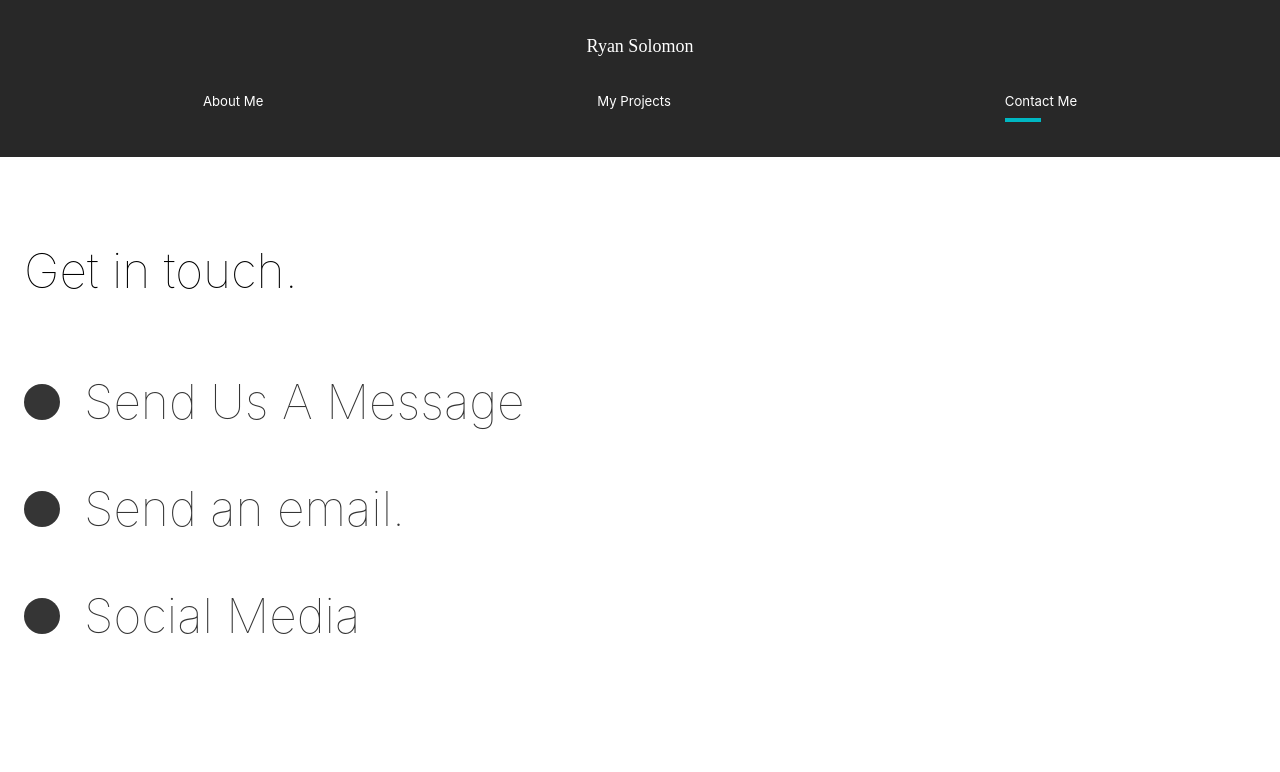
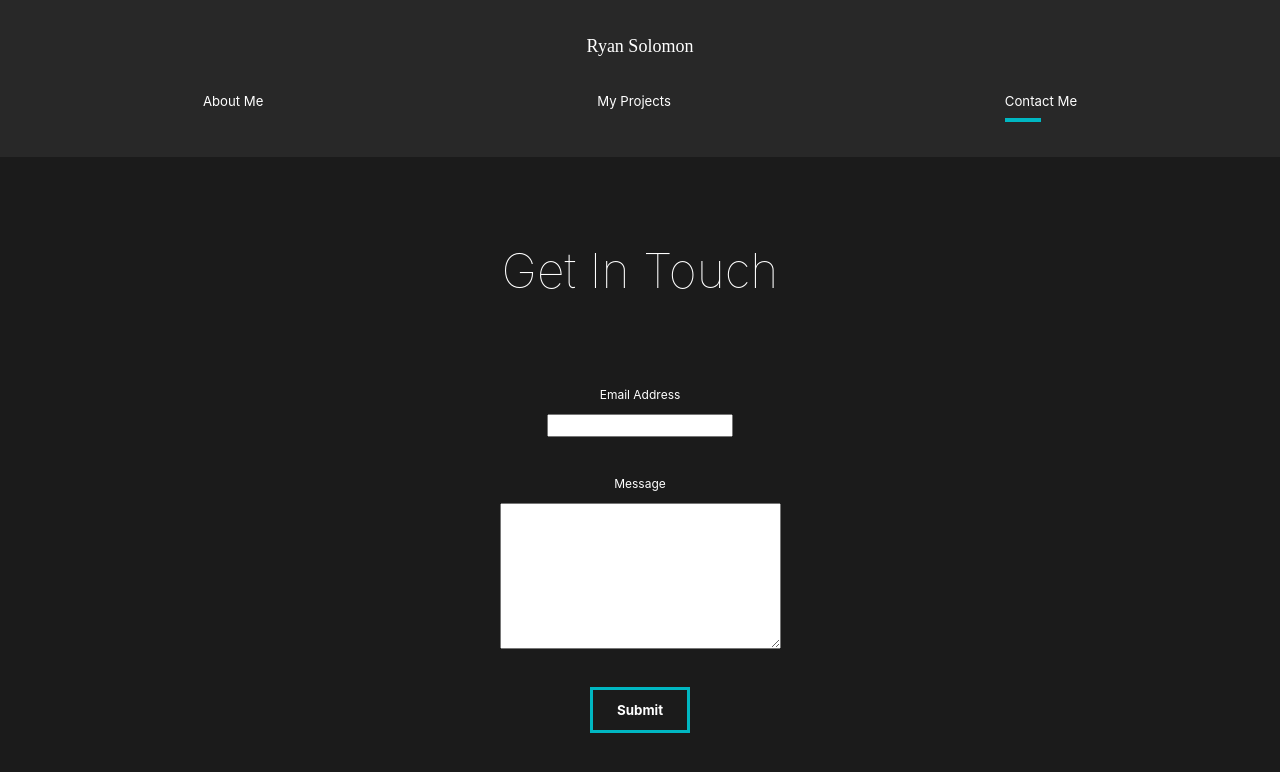
Before and after one commit to Ryan-Solomon/ryansolomon-io, a React (Create React App) app: page /contact in a window 1280 px wide. Shown: the top 772 px of the page. Built offline with nearby package versions, Linux system fonts and the light colour scheme; the HTML template or start-up script is replaced by a standard one.

Commit message:
add contact form

```diff
--- a/package.json
+++ b/package.json
@@ -3,6 +3,7 @@
   "version": "0.1.0",
   "private": true,
   "dependencies": {
+    "@formspree/react": "^2.2.3",
     "@testing-library/jest-dom": "^5.11.5",
     "@testing-library/react": "^11.1.1",
     "@testing-library/user-event": "^12.2.0",
--- /dev/null
+++ b/src/components/ContactForm.jsx
@@ -0,0 +1,63 @@
+import React from 'react';
+import { useForm, ValidationError } from '@formspree/react';
+import styled from 'styled-components';
+
+function ContactForm() {
+  const [state, handleSubmit] = useForm('contactForm');
+  if (state.succeeded) {
+    return <p>I'll get back to you shortly!</p>;
+  }
+  return (
+    <Form onSubmit={handleSubmit}>
+      <FormOption className='form-option'>
+        <label htmlFor='email'>Email Address</label>
+        <input id='email' type='email' name='email' />
+        <ValidationError prefix='Email' field='email' errors={state.errors} />
+      </FormOption>
+      <FormOption className='form-option'>
+        <label htmlFor='message'>Message</label>
+        <textarea rows='8' cols='30' id='message' name='message' />
+        <ValidationError
+          prefix='Message'
+          field='message'
+          errors={state.errors}
+        />
+      </FormOption>
+      <div className='form-option'>
+        <button type='submit' disabled={state.submitting}>
+          Submit
+        </button>
+      </div>
+    </Form>
+  );
+}
+export default ContactForm;
+
+const Form = styled.form`
+  display: flex;
+  flex-direction: column;
+  justify-content: space-evenly;
+  align-items: center;
+  height: 50vh;
+
+  label {
+    margin-bottom: 1rem;
+  }
+
+  textarea {
+    padding: 1rem;
+  }
+
+  .form-option {
+    margin-top: 2rem;
+    input {
+      padding: 0.2rem;
+    }
+  }
+`;
+
+const FormOption = styled.div`
+  display: flex;
+  flex-direction: column;
+  align-items: center;
+`;
--- a/src/index.js
+++ b/src/index.js
@@ -2,11 +2,14 @@ import React from 'react';
 import ReactDOM from 'react-dom';
 import App from './App';
 import { BrowserRouter as Router } from 'react-router-dom';
+import { FormspreeProvider } from '@formspree/react';
 
 ReactDOM.render(
   <React.StrictMode>
     <Router>
-      <App />
+      <FormspreeProvider project='1547801089573650077'>
+        <App />
+      </FormspreeProvider>
     </Router>
   </React.StrictMode>,
   document.getElementById('root')
--- a/src/pages/ContactUs.jsx
+++ b/src/pages/ContactUs.jsx
@@ -3,6 +3,7 @@ import React from 'react';
 import { motion } from 'framer-motion';
 import { pageAnimation, titleAnim } from '../animation';
 import styled from 'styled-components';
+import ContactForm from '../components/ContactForm';
 
 const ContactUs = () => {
   return (
@@ -11,30 +12,17 @@ const ContactUs = () => {
       variants={pageAnimation}
       initial='hidden'
       animate='show'
-      style={{ background: '#fff' }}
+      style={{ background: '#1b1b1b' }}
     >
       <Title>
         <Hide>
-          <motion.h2 variants={titleAnim}>Get in touch.</motion.h2>
+          <motion.h2 variants={titleAnim}>Get In Touch</motion.h2>
         </Hide>
       </Title>
       <div>
         <Hide>
           <Social variants={titleAnim}>
-            <Circle />
-            <h2>Send Us A Message</h2>
-          </Social>
-        </Hide>
-        <Hide>
-          <Social variants={titleAnim}>
-            <Circle />
-            <h2>Send an email.</h2>
-          </Social>
-        </Hide>
-        <Hide>
-          <Social variants={titleAnim}>
-            <Circle />
-            <h2>Social Media</h2>
+            <ContactForm />
           </Social>
         </Hide>
       </div>
@@ -44,8 +32,11 @@ const ContactUs = () => {
 
 const ContactStyle = styled(motion.div)`
   padding: 5rem 10rem;
-  color: #353535;
+  color: #fff;
   min-height: 90vh;
+  display: flex;
+  flex-direction: column;
+  align-items: center;
   @media (max-width: 1500px) {
     padding: 2rem;
     font-size: 1rem;
@@ -53,7 +44,7 @@ const ContactStyle = styled(motion.div)`
 `;
 const Title = styled.div`
   margin-bottom: 4rem;
-  color: black;
+  color: #fff;
   @media (max-width: 1500px) {
     margin-top: 5rem;
   }
@@ -61,14 +52,9 @@ const Title = styled.div`
 const Hide = styled.div`
   overflow: hidden;
 `;
-const Circle = styled.div`
-  border-radius: 50%;
-  width: 3rem;
-  height: 3rem;
-  background: #353535;
-`;
 const Social = styled(motion.div)`
   display: flex;
+  flex-direction: column;
   align-items: center;
   h2 {
     margin: 2rem;
```
Also changed, not shown: formspree.json (added, +8 -0 lines), 1 other file (tests, documents, lock files or other folders).
